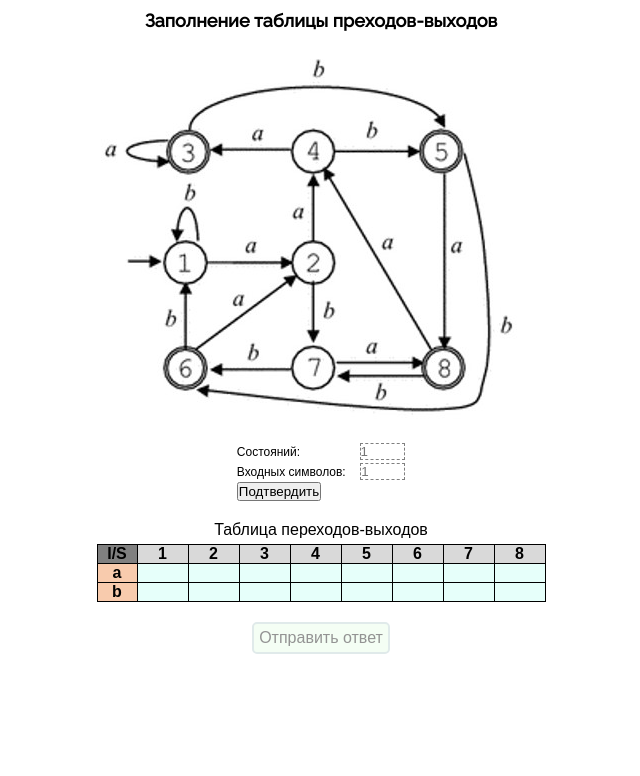
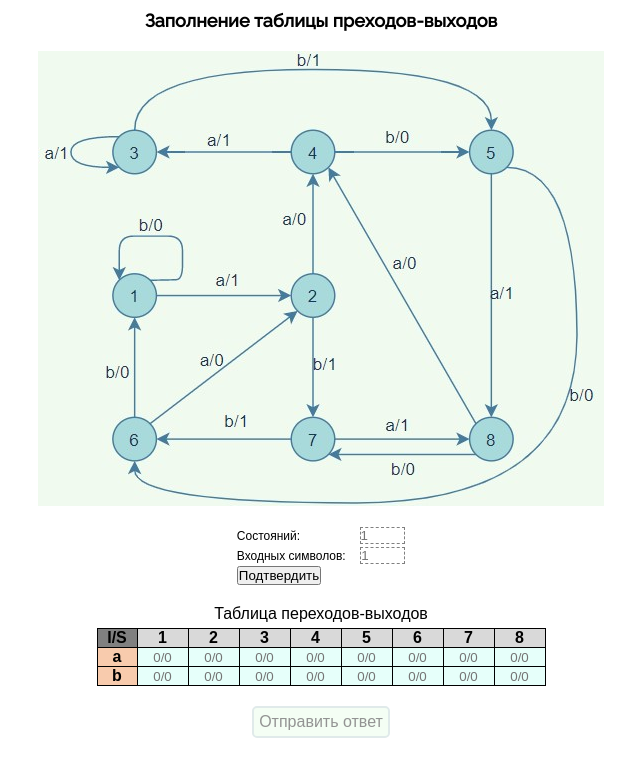
Before and after one commit to KemtaTam/Filling-in-the-transition-exit-table, a plain HTML site: page index.html in a window 1280 px wide. Shown: the whole page, without its empty margins (319-959 px from the left). Drawn offline with Linux system fonts and the light colour scheme.

Commit message:
Update index.html

```diff
--- a/index.html
+++ b/index.html
@@ -11,7 +11,7 @@
 </head>
 <body>
     <header><b>Заполнение таблицы преходов-выходов</b></header>
-    <img src="images/пример_графа.jpg" alt="graph" />
+    <img src="images/граф.jpg" alt="graph" />
 
     <form action="/" method="GET" enctype="multipart/form-data">
         <!--Start entering the number of states and input symbols-->
@@ -25,7 +25,7 @@
                     <mark>Входных символов:</mark> <input class="input input-characters" placeholder="1"
                                     type="number" name="input_characters" value="" min="1" max="20">
                 </div>
-                <button type="submit">Подтвердить</button>
+                <button class="enter_button" type="submit">Подтвердить</button>
             </div>
         </div>
         <!--End entering the number of states and input symbols-->
@@ -45,31 +45,31 @@
                     <th>8</th>
                 <tr class="second_row">
                     <th class="first_col t_2-1">a</th>
-                    <th><input class="valueOfTable" type="text"></th>
-                    <th><input class="valueOfTable" type="text"></th>
-                    <th><input class="valueOfTable" type="text"></th>
-                    <th><input class="valueOfTable" type="text"></th>
-                    <th><input class="valueOfTable" type="text"></th>
-                    <th><input class="valueOfTable" type="text"></th>
-                    <th><input class="valueOfTable" type="text"></th>
-                    <th><input class="valueOfTable" type="text"></th>
+                    <th><input class="valueOfTable" type="text" placeholder="0/0"></th>
+                    <th><input class="valueOfTable" type="text" placeholder="0/0"></th>
+                    <th><input class="valueOfTable" type="text" placeholder="0/0"></th>
+                    <th><input class="valueOfTable" type="text" placeholder="0/0"></th>
+                    <th><input class="valueOfTable" type="text" placeholder="0/0"></th>
+                    <th><input class="valueOfTable" type="text" placeholder="0/0"></th>
+                    <th><input class="valueOfTable" type="text" placeholder="0/0"></th>
+                    <th><input class="valueOfTable" type="text" placeholder="0/0"></th>
                 </tr>
                 <tr class="third_row">
                     <th class="first_col t_3-1">b</th>
-                    <th><input class="valueOfTable" type="text"></th>
-                    <th><input class="valueOfTable" type="text"></th>
-                    <th><input class="valueOfTable" type="text"></th>
-                    <th><input class="valueOfTable" type="text"></th>
-                    <th><input class="valueOfTable" type="text"></th>
-                    <th><input class="valueOfTable" type="text"></th>
-                    <th><input class="valueOfTable" type="text"></th>
-                    <th><input class="valueOfTable" type="text"></th>
+                    <th><input class="valueOfTable" type="text" placeholder="0/0"></th>
+                    <th><input class="valueOfTable" type="text" placeholder="0/0"></th>
+                    <th><input class="valueOfTable" type="text" placeholder="0/0"></th>
+                    <th><input class="valueOfTable" type="text" placeholder="0/0"></th>
+                    <th><input class="valueOfTable" type="text" placeholder="0/0"></th>
+                    <th><input class="valueOfTable" type="text" placeholder="0/0"></th>
+                    <th><input class="valueOfTable" type="text" placeholder="0/0"></th>
+                    <th><input class="valueOfTable" type="text" placeholder="0/0"></th>
                 </tr>
             </table>
 
         </div>
         <div class="body_end_button">
-            <button class="end_button" type="submit">Отправить ответ</button>
+            <button class="end_button" type="submit" title="Отправить ответ на платформу">Отправить ответ</button>
         </div>
     </form>
 
```
